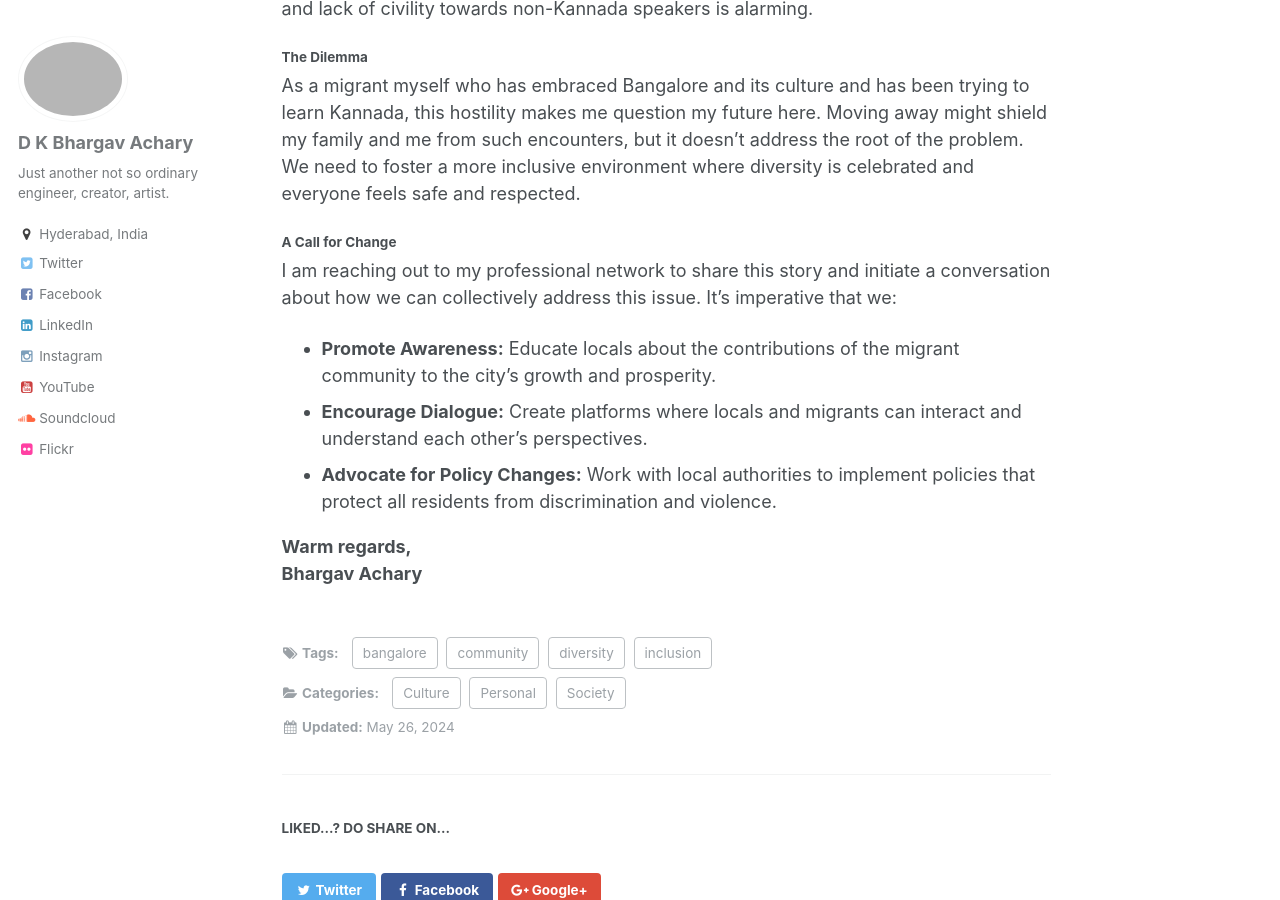
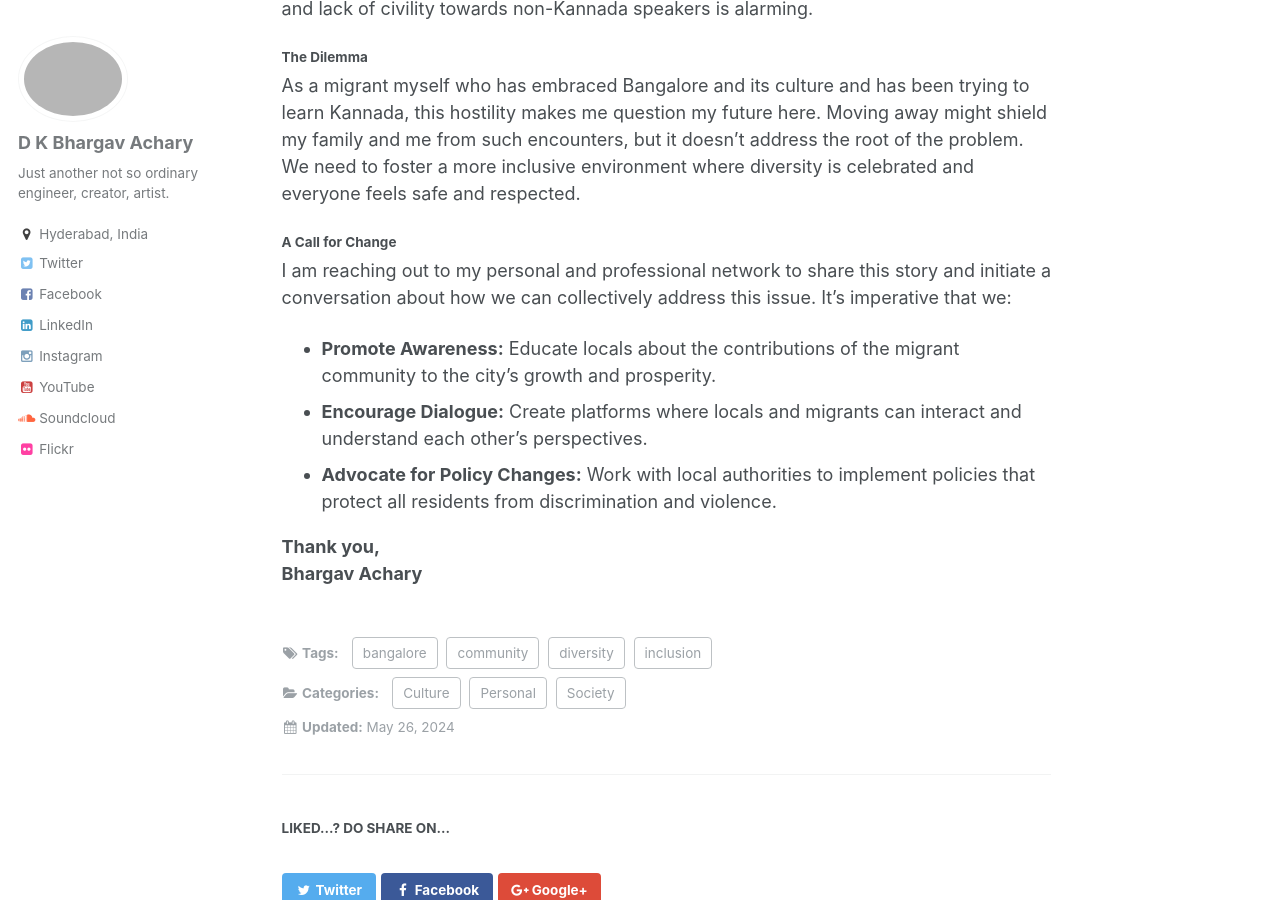
Before and after one commit to bhargavachary/bhargavachary.github.io, a Jekyll site: the page built from _posts/2024-05-26-todays-bengaluru-hatred-discrimination.md, in a window 1280 px wide and 900 px high, scrolled down 675 px. Built offline with Jekyll 4.4.1, drawn with Linux system fonts in a browser that asks for light colours; comment, search, counter and statistics services are not loaded.

Commit message:
Update 2024-05-26-todays-bengaluru-hatred-discrimination.md

```diff
--- a/_posts/2024-05-26-todays-bengaluru-hatred-discrimination.md
+++ b/_posts/2024-05-26-todays-bengaluru-hatred-discrimination.md
@@ -27,11 +27,11 @@ As a migrant myself who has embraced Bangalore and its culture and has been tryi
 
 #### A Call for Change
 
-I am reaching out to my professional network to share this story and initiate a conversation about how we can collectively address this issue. It's imperative that we:
+I am reaching out to my personal and professional network to share this story and initiate a conversation about how we can collectively address this issue. It's imperative that we:
 
 - **Promote Awareness:** Educate locals about the contributions of the migrant community to the city's growth and prosperity.
 - **Encourage Dialogue:** Create platforms where locals and migrants can interact and understand each other's perspectives.
 - **Advocate for Policy Changes:** Work with local authorities to implement policies that protect all residents from discrimination and violence.
 
-**Warm regards,
+**Thank you,
 Bhargav Achary**
```
